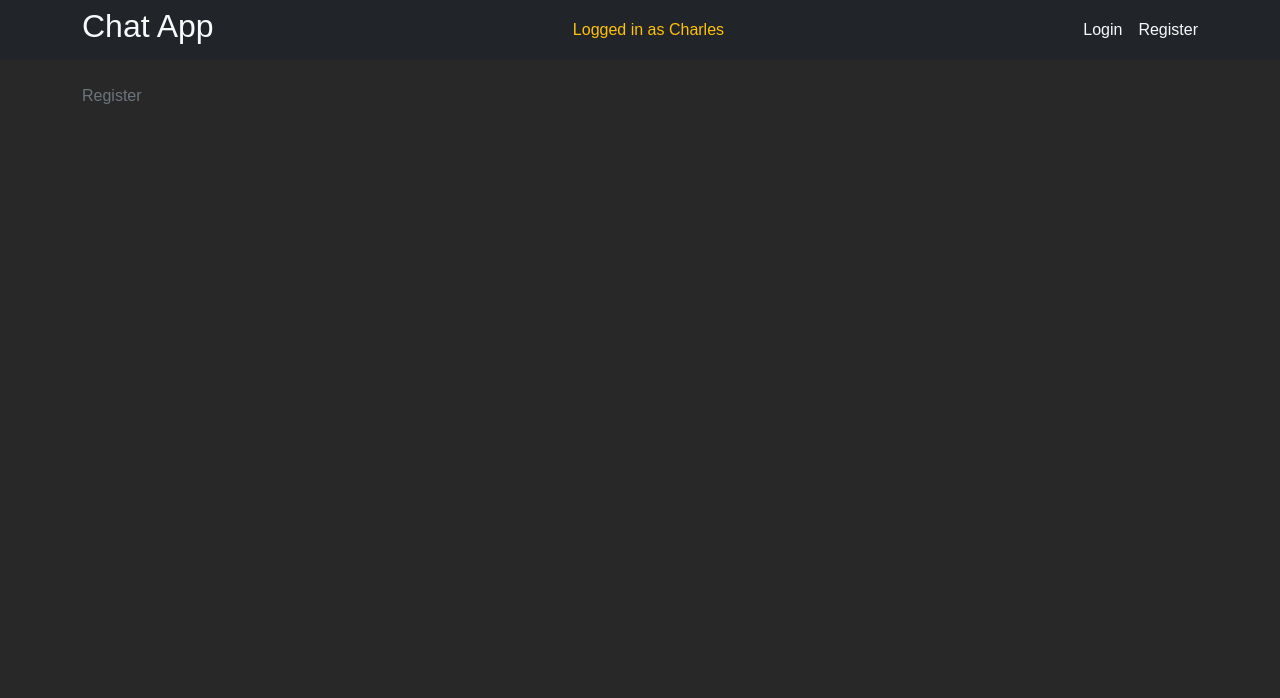
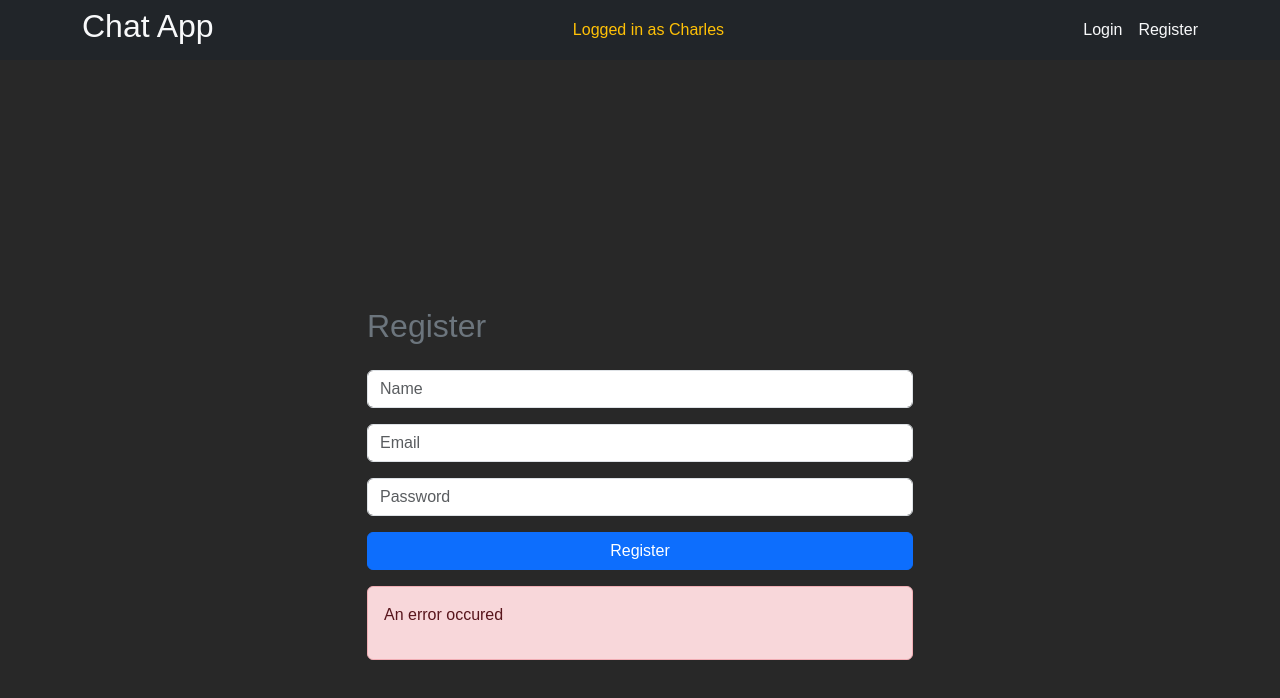
Before and after one commit to DannielVo/Node_Midterm_UI, a React (Vite) app: page /register in a window 1280 px wide. Shown: the top 698 px of the page. Built offline with nearby package versions, Linux system fonts and the light colour scheme.

Commit message:
Feat: Finish UI of Login and Register page

```diff
--- a/src/pages/Login.jsx
+++ b/src/pages/Login.jsx
@@ -1,7 +1,36 @@
 import React from "react";
+import { Alert, Button, Col, Form, Row, Stack } from "react-bootstrap";
 
 const Login = () => {
-  return <div>Login</div>;
+  return (
+    <>
+      <Form>
+        <Row
+          style={{
+            height: "100vh",
+            justifyContent: "center",
+            paddingTop: "20%",
+          }}
+        >
+          <Col xs={6}>
+            <Stack gap={3}>
+              <h2>Login</h2>
+
+              <Form.Control type="email" placeholder="Email" />
+              <Form.Control type="password" placeholder="Password" />
+              <Button variant="primary" type="submit">
+                Login
+              </Button>
+
+              <Alert variant="danger">
+                <p>An error occured</p>
+              </Alert>
+            </Stack>
+          </Col>
+        </Row>
+      </Form>
+    </>
+  );
 };
 
 export default Login;
--- a/src/pages/Register.jsx
+++ b/src/pages/Register.jsx
@@ -1,7 +1,37 @@
 import React from "react";
+import { Alert, Button, Col, Form, Row, Stack } from "react-bootstrap";
 
 const Register = () => {
-  return <div>Register</div>;
+  return (
+    <>
+      <Form>
+        <Row
+          style={{
+            height: "100vh",
+            justifyContent: "center",
+            paddingTop: "20%",
+          }}
+        >
+          <Col xs={6}>
+            <Stack gap={3}>
+              <h2>Register</h2>
+
+              <Form.Control type="text" placeholder="Name" />
+              <Form.Control type="email" placeholder="Email" />
+              <Form.Control type="password" placeholder="Password" />
+              <Button variant="primary" type="submit">
+                Register
+              </Button>
+
+              <Alert variant="danger">
+                <p>An error occured</p>
+              </Alert>
+            </Stack>
+          </Col>
+        </Row>
+      </Form>
+    </>
+  );
 };
 
 export default Register;
```
